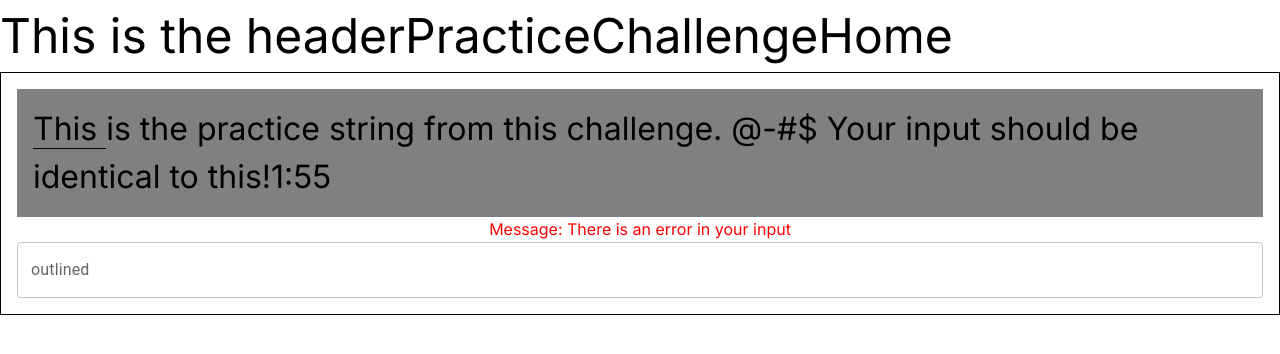
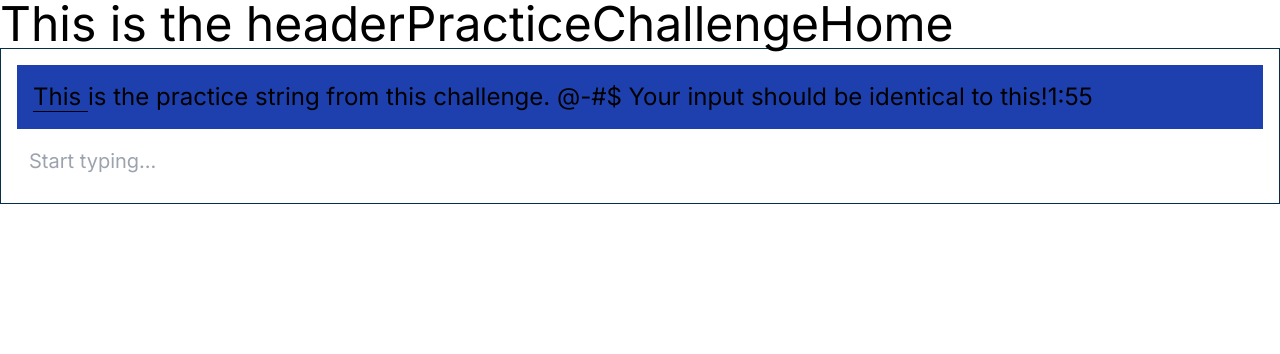
Before and after one commit to jason1642/speed-scripter, a Next.js app: page /practice in a window 1280 px wide. Shown: the top 354 px of the page. Built offline with nearby package versions, Linux system fonts and the light colour scheme.

Commit message:
Replacing StyledComponents with Tailwind

```diff
--- a/src/app/practice/page.tsx
+++ b/src/app/practice/page.tsx
@@ -4,29 +4,11 @@ import ChallengeDisplay from '../../components/challenge-panel/ChallengeDisplay'
 import UserInput from '@/components/challenge-panel/UserInput';
 import { ErrorTypes } from '@/components/challenge-panel/types';
 import ErrorMessage from '@/components/challenge-panel/ErrorMessage'
-import styled from 'styled-components';
 
 interface IAppProps {
 
 }
-const Container = styled.div`
-   display:flex;
-   flex-direction: column;
-  padding: 1rem;
-  border: 1px solid black;
-  max-width: 1280px;
-  justify-content: center;
-  align-items: center;
-  margin: 0 auto;
-`;
 
-// type challengeTypes = Array< {
-//     id: number;
-//     character: string;
-//     element: React.ReactElement;
-
-
-// }>
 
 const practiceString: string = 'This is the practice string from this challenge. @-#$ Your input should be identical to this!'
 
@@ -45,7 +27,8 @@ const Practice: React.FunctionComponent<IAppProps> = () => {
     }
 
   return(
-    <Container>
+    <div
+      className='flex-1 flex-col p-4 border-sky-950 border max-w-screen-xl my-0 mx-auto align-center justify-center'>
 
     <ChallengeDisplay
      handleChangeErrorState={handleChangeErrorState}
@@ -61,7 +44,7 @@ const Practice: React.FunctionComponent<IAppProps> = () => {
             value={userInput}
            />
 
-    </Container>
+    </div>
   );
 };
 
--- a/src/components/challenge-panel/ChallengeDisplay.tsx
+++ b/src/components/challenge-panel/ChallengeDisplay.tsx
@@ -7,13 +7,13 @@ import './letterHighlights.css'
 
 const Container = styled.p`
 /*  */
-  padding: 1rem;
-    background-color: grey;
+  /* padding: 1rem; */
+    /* background-color: grey; */
   /* max-width: 1280px; */
-  justify-content: center;
+  /* justify-content: center;
   align-items: center;
   margin: 0 auto;
-  font-size: 2em;
+  font-size: 2em; */
 `;
 
 
@@ -102,7 +102,9 @@ const ChallengeDisplay: FunctionComponent<IChallengeDisplayProps> = ({stringGoal
         handleChangeErrorState(error)
         console.log('error in string, from useeffect')
     },[error])
-  return  (<Container>
+  return  (<Container
+            className="bg-blue-800 p-4 items-center text-2xl justify-center"
+  >
 
 
             {
--- a/src/components/challenge-panel/ErrorMessage.tsx
+++ b/src/components/challenge-panel/ErrorMessage.tsx
@@ -1,24 +1,17 @@
 'use client'
 import * as React from 'react';
-import styled from 'styled-components';
 import { ErrorTypes } from './types';
 
-
-const Container = styled.div`
-  display:flex;
-  color: red;
-  height: 25px;
-`;
 interface IErrorMessageProps {
     errorState: ErrorTypes
 }
 
 const ErrorMessage: React.FunctionComponent<IErrorMessageProps> = ({errorState}) => {
   return (
-    <Container>
+    <div className='flex-1 text-red-700 h-1.5'>
               {errorState.hasError ? `Message: ${errorState.message}` : ''}
 
-    </Container>
+    </div>
   );
 };
 
--- a/src/components/challenge-panel/UserInput.tsx
+++ b/src/components/challenge-panel/UserInput.tsx
@@ -1,6 +1,5 @@
 'use client'
 import * as React from 'react';
-import TextField from '@mui/material/TextField';
 import { ErrorTypes } from './types';
 
 interface IUserInputProps {
@@ -9,9 +8,7 @@ interface IUserInputProps {
     errorState: ErrorTypes;
 }
 
-const styles = {
-    width: '100%'
-}
+
 
 
 const UserInput: React.FunctionComponent<IUserInputProps> = ({onChange, value, errorState}) => {
@@ -19,12 +16,13 @@ const UserInput: React.FunctionComponent<IUserInputProps> = ({onChange, value, e
 
 
     return (
-    <TextField
-    sx={styles}
+    <input
+
         id=""
         value={value}
-        label="outlined"
-        variant='outlined'
+        className='w-full p-3 text-xl'
+        // label="outlined"
+        // variant='outlined'
         placeholder='Start typing...'
         onChange={onChange}
     />
--- a/src/components/headers/NoLoginHeader.tsx
+++ b/src/components/headers/NoLoginHeader.tsx
@@ -1,20 +1,15 @@
 'use client'
 import Link from 'next/link';
 import * as React from 'react';
-import styled from 'styled-components';
 
 
-const Container = styled.div`
-  display: flex;
-  font-size: 3em;
-`;
 
 interface INoLoginHeaderProps {
 }
 
 const NoLoginHeader: React.FunctionComponent<INoLoginHeaderProps> = () => {
   return (
-    <Container>
+    <div className='flex-1 text-5xl'>
         This is the header
 
 
@@ -34,7 +29,7 @@ const NoLoginHeader: React.FunctionComponent<INoLoginHeaderProps> = () => {
         >
             Home
         </Link>
-    </Container>
+    </div>
   );
 };
 
```
Also changed, not shown: package.json (line endings or trailing spaces).
